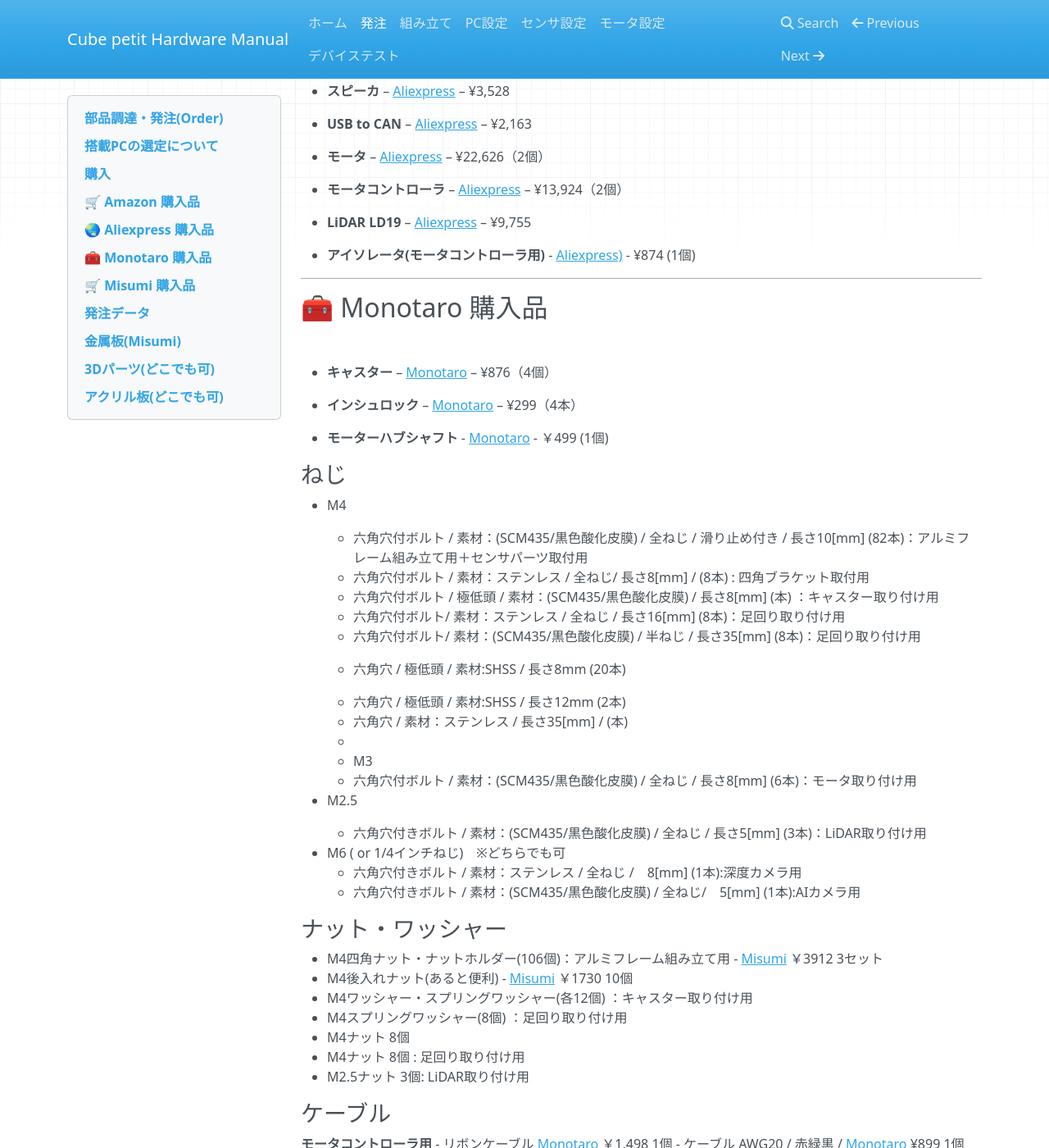
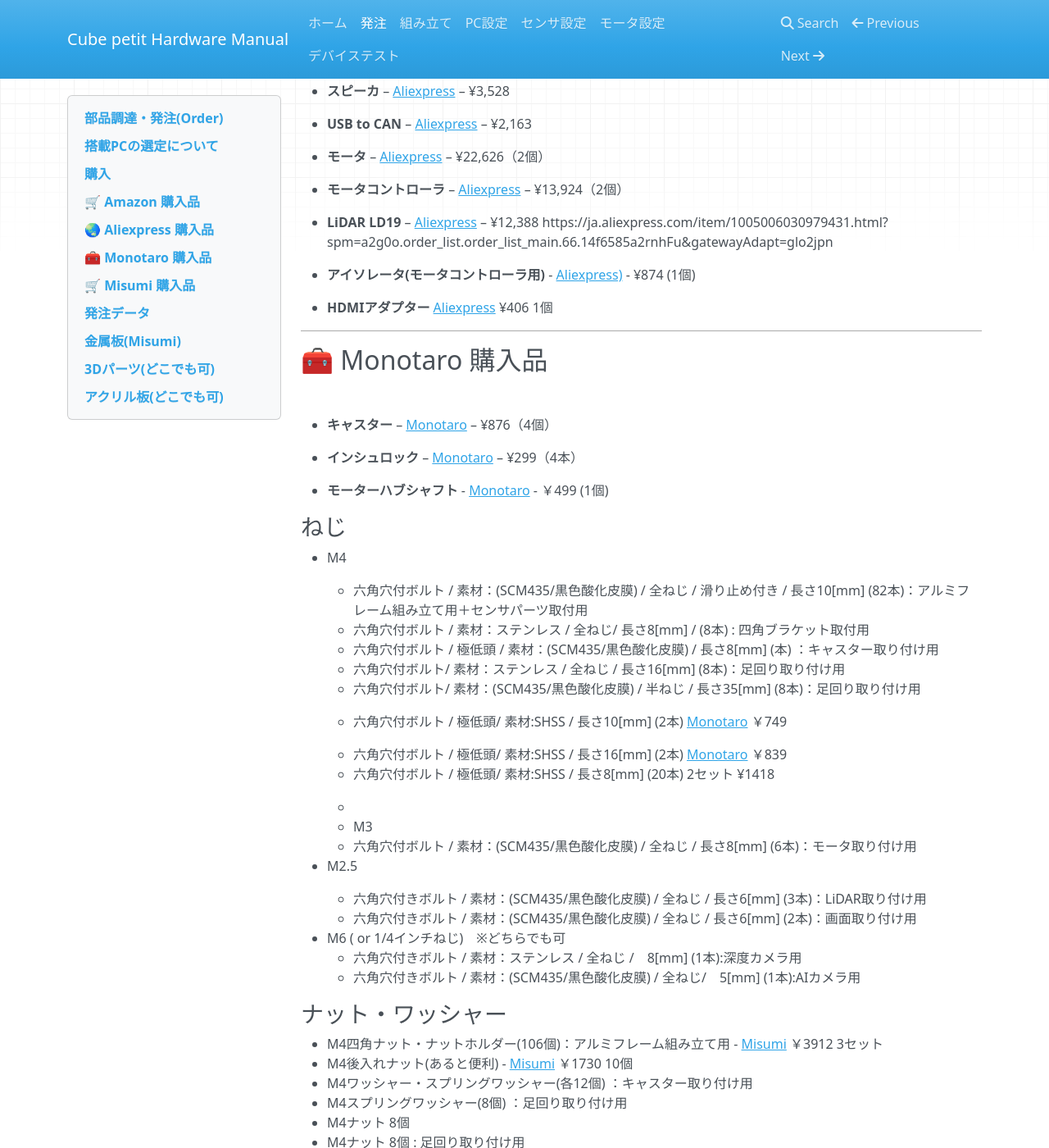
Before and after one commit to AiriYokochi/cube_petit_hardware_manual, an MkDocs documentation site: the page built from docs/1_order/1_order.md, in a window 1280 px wide and 1400 px high, scrolled down 2147 px. Shown: the whole window at 82% size. Built offline with MkDocs 1.6.1, drawn with Linux system fonts in a browser that asks for light colours; nearby versions of some CDN libraries; some of the changed text lies outside the part shown.

```diff
--- a/docs/1_order/1_order.md
+++ b/docs/1_order/1_order.md
@@ -111,9 +111,11 @@
 
   - **モータコントローラ** – [Aliexpress](https://ja.aliexpress.com/item/1005001417061496.html) – ¥13,924（2個）
 
-  - **LiDAR LD19** – [Aliexpress](https://ja.aliexpress.com/item/1005004402233001.html) – ¥9,755
+  - **LiDAR LD19** – [Aliexpress](https://ja.aliexpress.com/item/1005006030979431.html?spm=a2g0o.order_list.order_list_main.66.14f6585a2rnhFu&gatewayAdapt=glo2jpn) – ¥12,388
+ https://ja.aliexpress.com/item/1005006030979431.html?spm=a2g0o.order_list.order_list_main.66.14f6585a2rnhFu&gatewayAdapt=glo2jpn
+  - **アイソレータ(モータコントローラ用)**  - [Aliexpress)](https://ja.aliexpress.com/item/4000047053305.html?spm=a2g0o.order_list.order_list_main.27.2243585alWcENz&gatewayAdapt=glo2jpn) - ¥874 (1個)
 
-  - **アイソレータ(モータコントローラ用)**  - [Aliexpress)](https://ja.aliexpress.com/item/4000047053305.html?spm=a2g0o.order_list.order_list_main.27.2243585alWcENz&gatewayAdapt=glo2jpn) - ¥874 (1個)
+   - **HDMIアダプター** [Aliexpress](https://ja.aliexpress.com/item/1005002393642419.html?spm=a2g0o.productlist.main.2.7d9d3acaOyelWu&algo_pvid=472358c4-d184-4d2d-9f07-919f8d3d8962&algo_exp_id=472358c4-d184-4d2d-9f07-919f8d3d8962-1&pdp_ext_f=%7B%22order%22%3A%2227%22%2C%22eval%22%3A%221%22%7D&pdp_npi=4%40dis%21JPY%21406%21406%21%21%212.79%212.79%21%40212a6e3217465902664774142ee19d%2112000020499314983%21sea%21JP%21127817121%21X&curPageLogUid=piLgKpnC19q9&utparam-url=scene%3Asearch%7Cquery_from%3A) ¥406 1個
 
 ---
 
@@ -135,15 +137,18 @@
     - 六角穴付ボルト/ 素材：ステンレス / 全ねじ / 長さ16[mm] (8本)：足回り取り付け用
     - 六角穴付ボルト/ 素材：(SCM435/黒色酸化皮膜) / 半ねじ / 長さ35[mm] (8本)：足回り取り付け用
 
-    - 六角穴 / 極低頭 / 素材:SHSS  / 長さ8mm (20本)
-    - 六角穴 / 極低頭 / 素材:SHSS  / 長さ12mm (2本)
-    - 六角穴 / 素材：ステンレス / 長さ35[mm] / (本)
+    - 六角穴付ボルト / 極低頭/ 素材:SHSS  / 長さ10[mm] (2本) [Monotaro](https://www.monotaro.com/p/4927/7864/) ￥749
+    - 六角穴付ボルト / 極低頭/ 素材:SHSS  / 長さ16[mm] (2本) [Monotaro](https://www.monotaro.com/p/4927/7882/) ￥839
+    - 六角穴付ボルト / 極低頭/ 素材:SHSS  / 長さ8[mm] (20本) [](https://www.monotaro.com/p/4927/7907/) 2セット ¥1418
+
+
     -
 - M3
     -  六角穴付ボルト / 素材：(SCM435/黒色酸化皮膜) / 全ねじ / 長さ8[mm] (6本)：モータ取り付け用
 
 - M2.5
-    - 六角穴付きボルト / 素材：(SCM435/黒色酸化皮膜) / 全ねじ / 長さ5[mm] (3本)：LiDAR取り付け用
+    - 六角穴付きボルト / 素材：(SCM435/黒色酸化皮膜) / 全ねじ / 長さ6[mm] (3本)：LiDAR取り付け用
+    - 六角穴付きボルト / 素材：(SCM435/黒色酸化皮膜) / 全ねじ / 長さ6[mm] (2本)：画面取り付け用
 
 - M6 ( or 1/4インチねじ)　※どちらでも可
     - 六角穴付きボルト / 素材：ステンレス / 全ねじ /　8[mm] (1本):深度カメラ用
@@ -158,7 +163,9 @@
 - M4スプリングワッシャー(8個) ：足回り取り付け用
 - M4ナット 8個
 - M4ナット 8個 : 足回り取り付け用
+- M4ナット 6個 : 画面取り付け用
 - M2.5ナット 3個: LiDAR取り付け用
+            2個: 画面取り付け用
 
 ### ケーブル
 
```
Also changed, not shown: docs/2_assemble/2-1.details/2-1.face.md (+21 -15 lines), docs/2_assemble/2-1.details/images/2-1/2-1_face_179.jpg (added), 5 other files.
